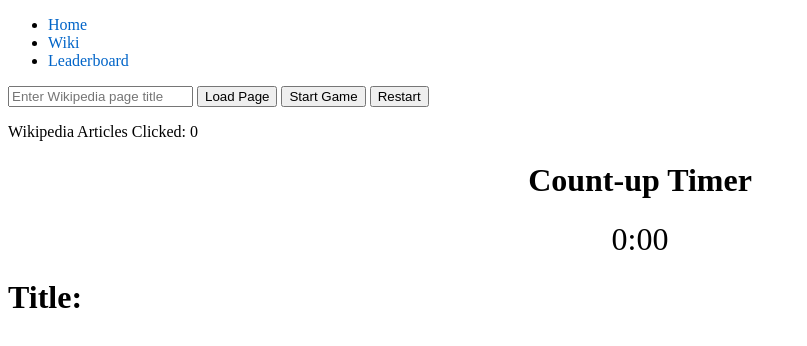
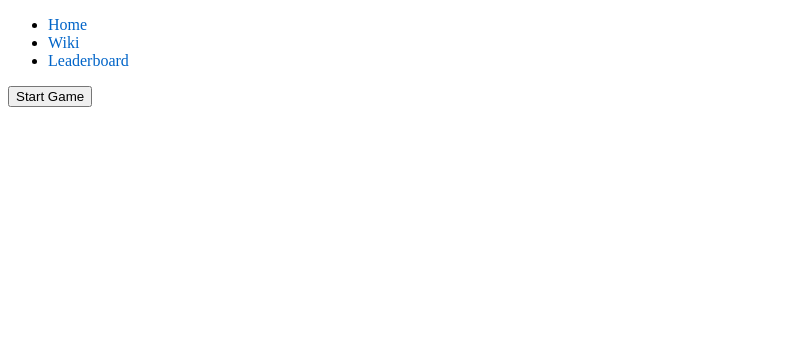
Before and after one commit to jbq2/CS490-wikihunt, a SvelteKit app: page /wiki in a window 1280 px wide. Shown: the top 346 px of the page, without its empty margins (0-807 px from the left). Built offline with nearby package versions, Linux system fonts and the light colour scheme.

Commit message:
game components now hidden until start is pressed

```diff
--- a/src/shared-components/WikiGame.svelte
+++ b/src/shared-components/WikiGame.svelte
@@ -7,6 +7,7 @@
     let endPage: string | undefined = undefined; // has to be different than wikiPage initially
     let count: number = 0;
     let firstPage:string = "";
+    let startCheck:boolean = false;
 
     let timerComponent: Timer;
 
@@ -159,27 +160,34 @@
     #wiki-page-container :global(figcaption) {
         width:20rem
     }
+
 </style>
 
 
 <!-- svelte-ignore a11y-click-events-have-key-events -->
 <!-- svelte-ignore a11y-no-noninteractive-element-interactions -->
 <main on:click={clickLink}>
+    {#if !startCheck}
+        <button id="start-button" on:click={() =>{
+        startCheck = true;
+        startGame();
+        }}>Start Game</button>
+    {:else}
         <input type="text" bind:value={currPage} placeholder="Enter Wikipedia page title" />
-    <button on:click={fetchWikiPage}>Load Page</button>
-    <button on:click={startGame}>Start Game</button>
-    <button on:click={() => {
+        <button id="load-page" on:click={fetchWikiPage}>Load Page</button>
+        <button id="restart" on:click={() => {
             currPage = firstPage;
             timerComponent.restart();
             count = 0;
             fetchWikiPage();
             timerComponent.startTimer();
         }}>Restart</button>
-    <p> Wikipedia Articles Clicked: {count}</p> <!-- counter is at the bottom, not formated the best-->
-    <Timer bind:this={ timerComponent } />
-    <h1> Title: {currPage} </h1>
+        <p id="click-counter"> Wikipedia Articles Clicked: {count}</p> <!-- counter is at the bottom, not formated the best-->
+        <p id="timer"><Timer bind:this={ timerComponent } /></p>
 
         <div id="wiki-page-container">
+            <h1> Title: {currPage} </h1>
             {@html pageContent} <!-- loads content -->
         </div>
+    {/if}
 </main>
```
Lines whose indentation alone changed are shown as unchanged.
